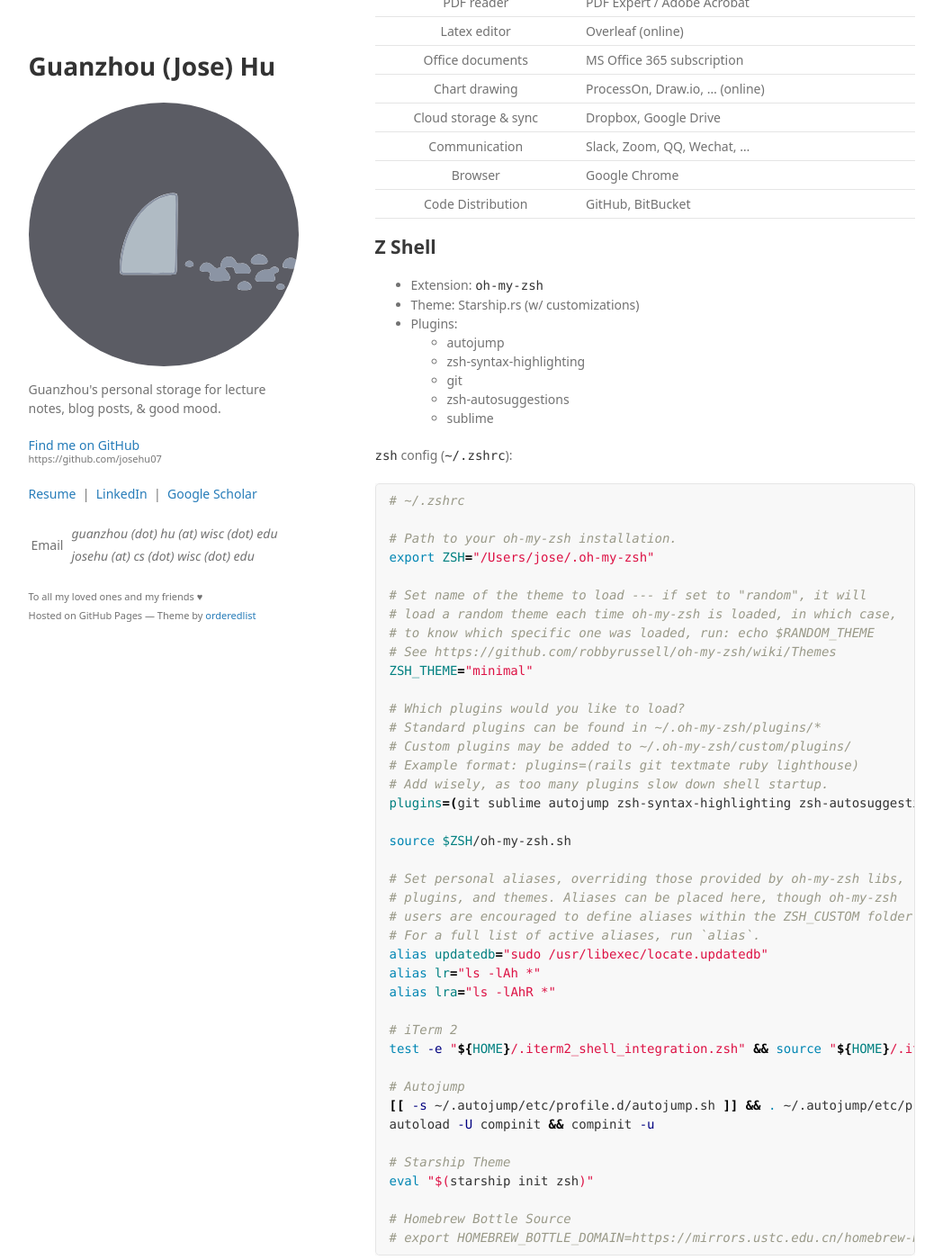
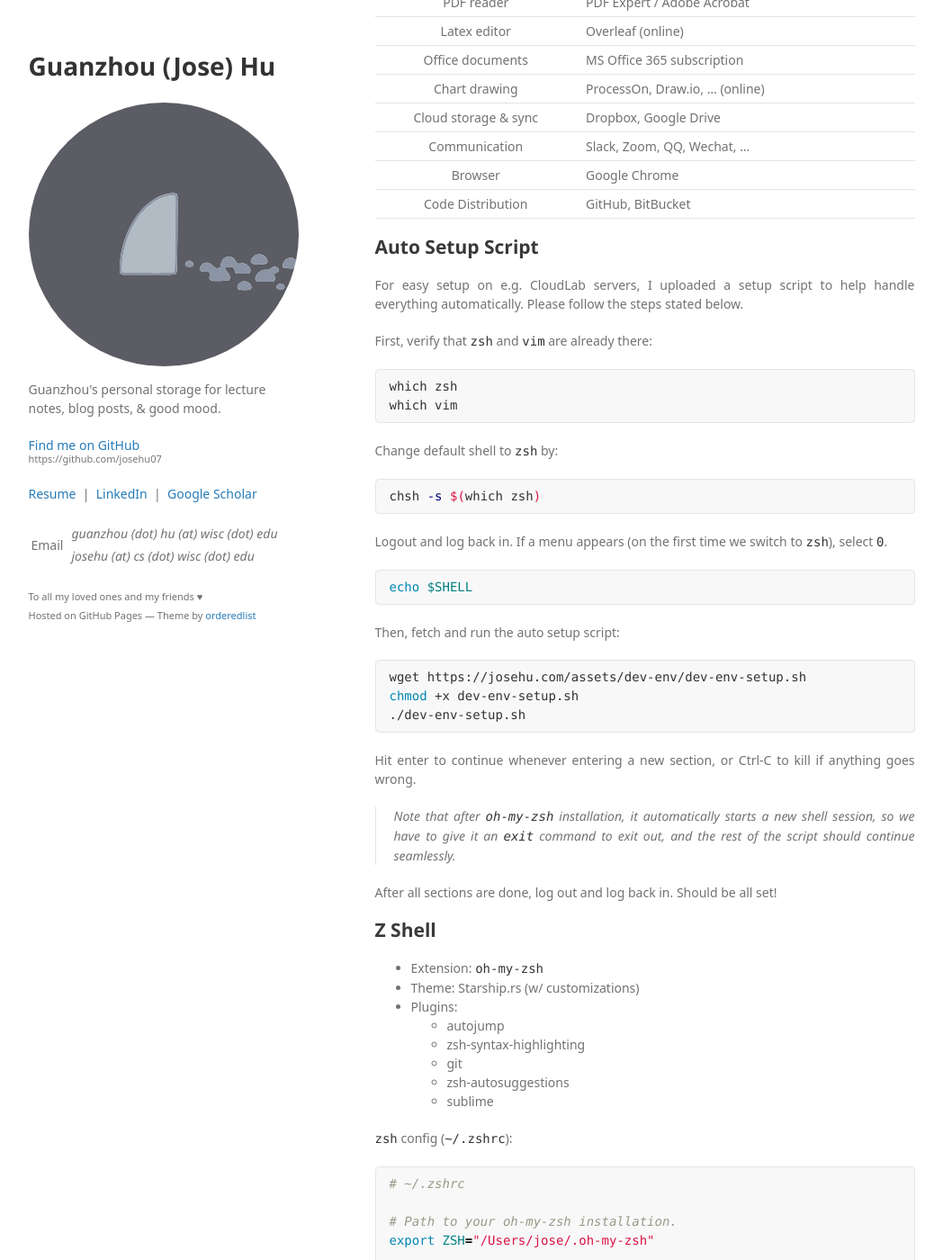
Before and after one commit to josehu07/josehu07.github.io, a Jekyll site: the page built from _posts/2020-02-10-personal-dev-environment.md, in a window 1280 px wide and 1400 px high, scrolled down 610 px. Shown: the whole window at 90% size, without its empty margins (116-1164 px from the left). Built offline with Jekyll 4.4.1, drawn with Linux system fonts in a browser that asks for light colours; some web fonts are replaced; a script that is not in the unit is left out; comment, search, counter and statistics services are not loaded.

Commit message:
update dev env post to include script instructions

````diff
--- a/_posts/2020-02-10-personal-dev-environment.md
+++ b/_posts/2020-02-10-personal-dev-environment.md
@@ -26,6 +26,44 @@
 | Communication | Slack, Zoom, QQ, Wechat, ... |
 | Browser | Google Chrome |
 | Code Distribution | GitHub, BitBucket |
+
+## Auto Setup Script
+
+For easy setup on e.g. CloudLab servers, I uploaded a setup script to help handle everything automatically. Please follow the steps stated below.
+
+First, verify that `zsh` and `vim` are already there:
+
+```bash
+which zsh
+which vim
+```
+
+Change default shell to `zsh` by:
+
+```bash
+chsh -s $(which zsh)
+```
+
+Logout and log back in. If a menu appears (on the first time we switch to `zsh`), select `0`.
+
+```bash
+echo $SHELL
+```
+
+Then, fetch and run the auto setup script:
+
+```bash
+wget https://josehu.com/assets/dev-env/dev-env-setup.sh
+chmod +x dev-env-setup.sh
+./dev-env-setup.sh
+```
+
+Hit enter to continue whenever entering a new section, or Ctrl-C to kill if anything goes wrong.
+
+> Note that after `oh-my-zsh` installation, it automatically starts a new shell session, so we have to give it an `exit` command to exit out, and the rest of the script should continue seamlessly.
+
+After all sections are done, log out and log back in. Should be all set!
+
 
 ## Z Shell
 
````
